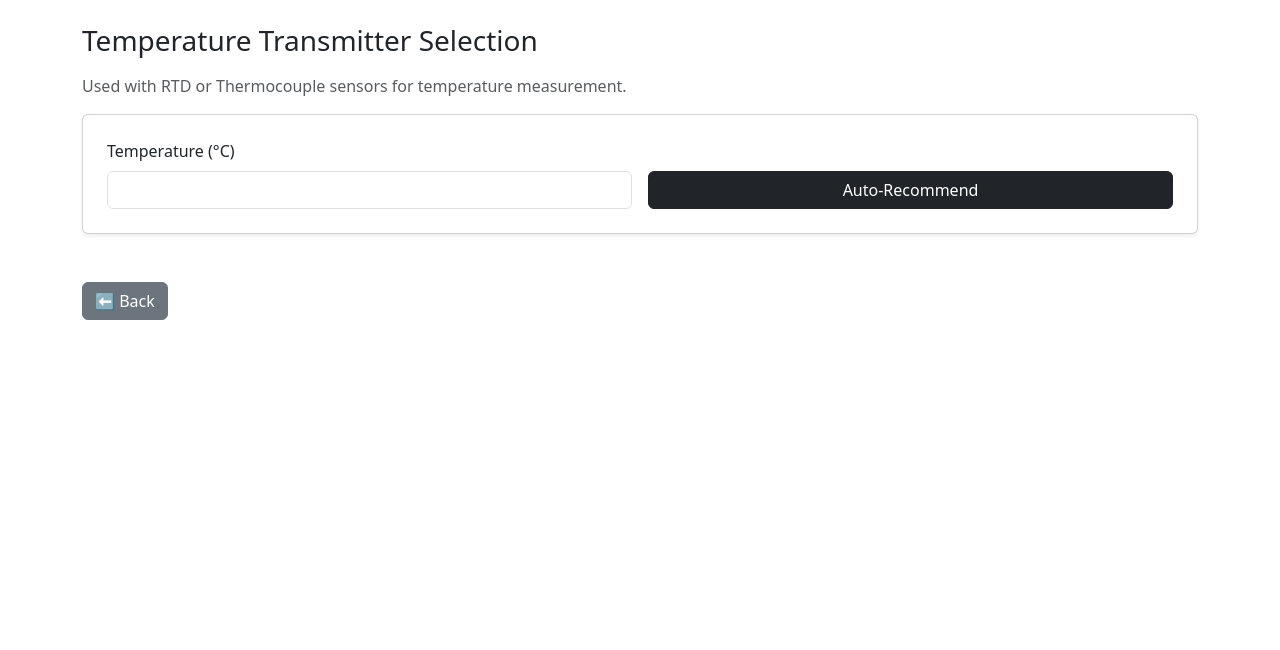
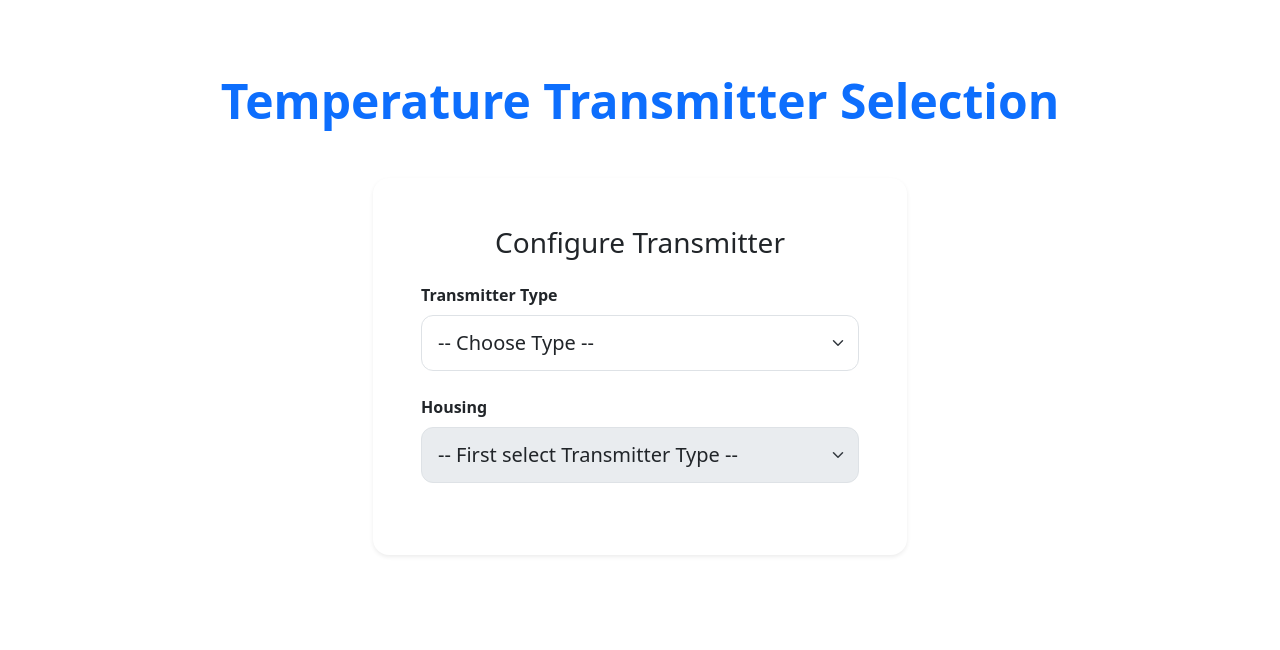
Before and after one commit to protagonistforever/instrumentation_website, a Flask app: page /temperature-transmitter in a window 1280 px wide. Shown: the part 56-706 px from the top of the page. Run offline with Flask 3, Linux system fonts and the light colour scheme.

Commit message:
Refactor temperature transmitter selection page

```diff
--- a/templates/instruments/temperature.html
+++ b/templates/instruments/temperature.html
@@ -1,43 +1,109 @@
 {% extends "base.html" %}
+
 {% block content %}
+<div class="container py-5">
+    <h1 class="display-5 fw-bold text-center mb-5 text-primary">Temperature Transmitter Selection</h1>
 
-<h3 class="mb-3">Temperature Transmitter Selection</h3>
+    <div class="row justify-content-center">
+        <div class="col-lg-8 col-xl-6">
+            <div class="card shadow-sm border-0">
+                <div class="card-body p-5">
+                    <h3 class="card-title text-center mb-4">Configure Transmitter</h3>
 
-<p class="text-muted">
-Used with RTD or Thermocouple sensors for temperature measurement.
-</p>
+                    <div class="mb-4">
+                        <label for="temp_type" class="form-label fw-semibold">Transmitter Type</label>
+                        <select class="form-select form-select-lg" id="temp_type" required>
+                            <option value="">-- Choose Type --</option>
+                        </select>
+                        <div class="spinner-border spinner-border-sm text-primary mt-2 d-none" id="type-spinner"></div>
+                    </div>
 
-<div class="card p-4 shadow-sm mb-4">
-  <form method="post">
-    <div class="row g-3">
+                    <div class="mb-4">
+                        <label for="chamber" class="form-label fw-semibold">Housing</label>
+                        <select class="form-select form-select-lg" id="chamber" disabled>
+                            <option value="">-- First select Transmitter Type --</option>
+                        </select>
+                    </div>
+                </div>
+            </div>
 
-      <div class="col-md-6">
-        <label class="form-label">Temperature (°C)</label>
-        <input type="number" step="any" name="temperature" class="form-control" required>
-      </div>
-
-      <div class="col-md-6 d-flex align-items-end">
-        <button class="btn btn-dark w-100">Auto-Recommend</button>
-      </div>
-
+            <div id="results" class="mt-5"></div>
+        </div>
     </div>
-  </form>
 </div>
 
-{% if result %}
-<div class="card border-success p-4 shadow-sm">
-  <h5 class="text-success">Recommended Temperature Transmitter</h5>
-  <table class="table table-bordered mt-3">
-    <tr><th>Sensor Type</th><td>{{ result.Sensor }}</td></tr>
-    <tr><th>Range</th><td>{{ result.Range_Min }} – {{ result.Range_Max }}</td></tr>
-    <tr><th>Output</th><td>{{ result.Output }}</td></tr>
-    <tr><th>Cost</th><td>{{ result.Cost }}</td></tr>
-  </table>
-</div>
-{% elif searched %}
-<div class="alert alert-warning">No suitable temperature transmitter found.</div>
-{% endif %}
+<link href="https://cdn.jsdelivr.net/npm/bootstrap@5.3.3/dist/css/bootstrap.min.css" rel="stylesheet">
+<script src="https://code.jquery.com/jquery-3.6.0.min.js"></script>
 
-<a href="/" class="btn btn-secondary mt-4">⬅ Back</a>
+<script>
+$(document).ready(function() {
+    $('#type-spinner').removeClass('d-none');
+    $.get("/api/temperature/types")
+        .done(function(types) {
+            types.forEach(t => $("#temp_type").append(`<option value="${t}">${t}</option>`));
+        })
+        .always(() => $('#type-spinner').addClass('d-none'));
 
+    $("#temp_type").change(function() {
+        const temp_type = $(this).val();
+        $("#chamber").prop("disabled", true).empty().append('<option>-- Loading... --</option>');
+        $("#results").empty();
+
+        if (temp_type) {
+            $.get("/api/temperature/chamber", {temp_type: temp_type})
+                .done(function(chambers) {
+                    $("#chamber").empty().append('<option value="">-- Select Housing --</option>');
+                    chambers.forEach(c => $("#chamber").append(`<option value="${c}">${c}</option>`));
+                    $("#chamber").prop("disabled", false);
+                });
+        }
+    });
+
+    $("#chamber").change(function() {
+        const temp_type = $("#temp_type").val();
+        const chamber = $(this).val();
+
+        if (chamber) {
+            $("#results").html(`<div class="text-center py-5"><div class="spinner-border text-primary"></div></div>`);
+            $.get("/api/temperature/details", {temp_type: temp_type, chamber: chamber})
+                .done(function(data) {
+                    $("#results").empty();
+                    if (data.length === 0) {
+                        $("#results").html(`<div class="alert alert-info text-center">No matching temperature transmitter found.</div>`);
+                        return;
+                    }
+
+                    let html = `<h3 class="mb-4 text-primary">Available Options (${data.length})</h3>
+                                <div class="table-responsive">
+                                    <table class="table table-hover">
+                                        <thead class="table-light">
+                                            <tr><th>Cost</th><th>Supplier</th><th>Date</th><th>Remarks</th></tr>
+                                        </thead>
+                                        <tbody>`;
+
+                    data.forEach(row => {
+                        html += `<tr>
+                            <td><strong>${row.cost || row.Cost || '-'}</strong></td>
+                            <td>${row.supplier || row.Supplier || '-'}</td>
+                            <td>${row.Date || '-'}</td>
+                            <td>${row.Remarks || '-'}</td>
+                        </tr>`;
+                    });
+
+                    html += `</tbody></table></div>`;
+                    $("#results").html(html);
+                })
+                .fail(() => $("#results").html(`<div class="alert alert-danger">Error loading data.</div>`));
+        } else {
+            $("#results").empty();
+        }
+    });
+});
+</script>
+
+<style>
+    .card { border-radius: 16px; }
+    .form-select-lg { border-radius: 12px; padding: 0.75rem 1rem; }
+    .table th { font-weight: 600; background: #f8f9fa; }
+</style>
 {% endblock %}
```
